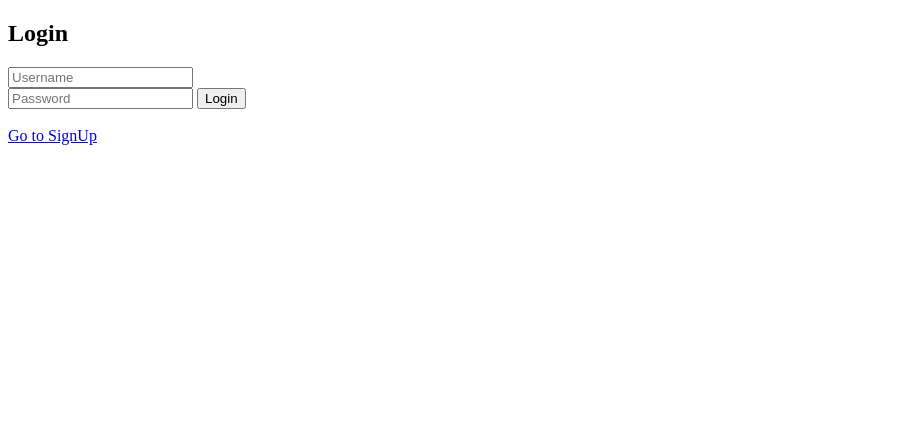
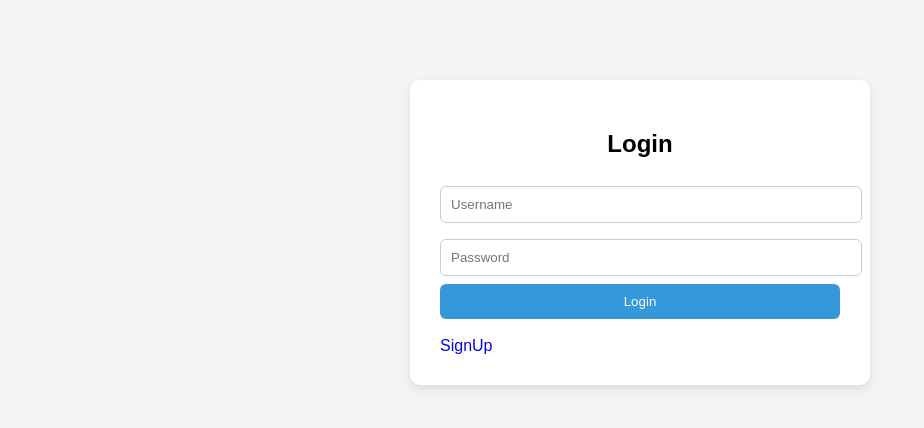
Before and after one commit to FMB237/Simple_auth_Fastapi, a FastAPI app: page / in a window 1280 px wide. Shown: the top 428 px of the page, without its empty margins (0-924 px from the left). Run offline with FastAPI, Linux system fonts and the light colour scheme; some libraries are stand-ins or nearby versions.

Commit message:
Adding some styles

```diff
--- a/app/main.py
+++ b/app/main.py
@@ -12,6 +12,9 @@ import uvicorn
 app= FastAPI()
 
 templates= Jinja2Templates(directory='./templates')
+
+# Let mount our css
+app.mount("/app/static",StaticFiles(directory="./static"),name="static")
 
 Base.metadata.create_all(bind=engine)
 
--- a/app/static/style.css
+++ b/app/static/style.css
@@ -0,0 +1,61 @@
+body {
+    margin: 0;
+    font-family: Arial, sans-serif;
+    background-color: #f4f4f4;
+}
+
+.container {
+    max-width: 400px;
+    margin: 80px auto;
+    background: white;
+    padding: 30px;
+    border-radius: 10px;
+    box-shadow: 0 4px 10px rgba(0,0,0,0.1);
+}
+
+h2 {
+    text-align: center;
+    margin-bottom: 20px;
+}
+
+input {
+    width: 100%;
+    padding: 10px;
+    margin: 8px 0;
+    border: 1px solid #ccc;
+    border-radius: 6px;
+}
+
+button {
+    width: 100%;
+    padding: 10px;
+    background-color: #3498db;
+    border: none;
+    color: white;
+    border-radius: 6px;
+    cursor: pointer;
+}
+
+button:hover {
+    background-color: #2980b9;
+}
+
+.link {
+    text-align: center;
+    margin-top: 10px;
+}
+
+.link a {
+    color: #3498db;
+    text-decoration: none;
+}
+
+.success {
+    color: green;
+    text-align: center;
+}
+
+.error {
+    color: red;
+    text-align: center;
+}
--- /dev/null
+++ b/app/templates/base.html
@@ -0,0 +1,16 @@
+<!--This is the base.html file-->
+<!DOCTYPE html>
+<html lang="en">
+<head>
+    <meta charset="UTF-8">
+    <meta name="viewport" content="width=device-width, initial-scale=1.0">
+     <script src="https://unpkg.com/htmx.org@1.9.10"></script>
+    <link rel="stylesheet" href="/app/static/style.css">
+    <title>{{title}}</title>
+</head>
+<body>
+    <div class="container">
+        {%block content%}{%endblock%}
+    </div>
+</body>
+</html>
--- a/app/templates/login.html
+++ b/app/templates/login.html
@@ -1,13 +1,15 @@
-<!DOCTYPE html>
-<html lang="en">
-<head>
-    <meta charset="UTF-8">
-    <meta name="viewport" content="width=device-width, initial-scale=1.0">
-    <script src="https://unpkg.com/htmx.org@1.9.10"></script>
+{%  extends "base.html" %}
+{%block content %}
    <!-- <script src="https://cdn.tailwindcss.com"></script> -->
     <title>Login</title>
 </head>
 <body>
+    <style>
+        #Signup_link{
+            text-decoration: none;
+
+        }
+        </style>
     <h2>Login</h2>
 <!--Let add some HTMX so let ad the CDN link for HTMX inside our head tag
  Then add the hx-post to our login and an hx-target method which is equal to id and then crated a div with id result
@@ -20,7 +22,7 @@
     <div id="result"></div>
      <br>
 
-    <a href="SignUp.html">Go to SignUp</a>
+    <a href="SignUp.html" id="Signup_link">SignUp</a>
 
 </body>
-</html>
+{% endblock %}
```
Also changed, not shown: app/templates/SignUp.html (+4 -8 lines), app/templates/dashboard.html (+14 -13 lines).
